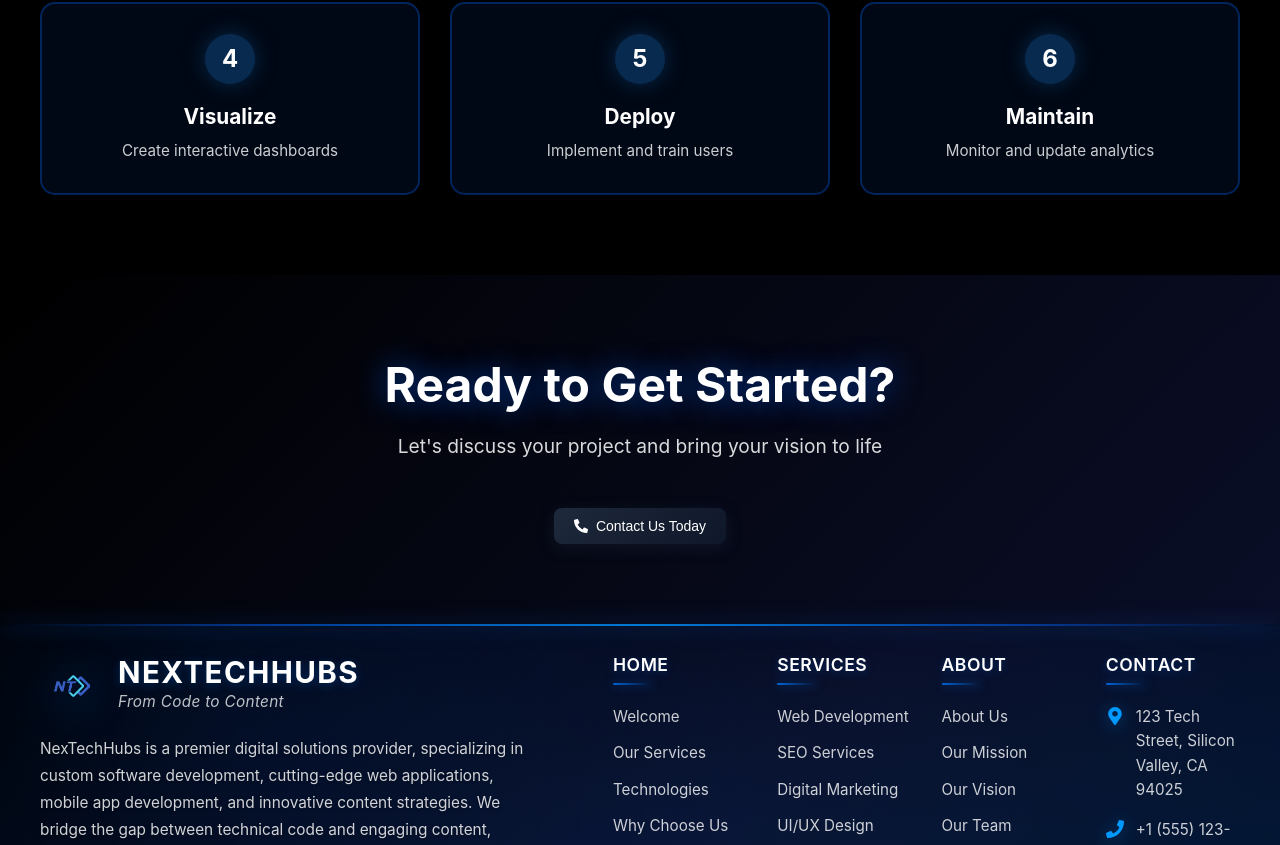
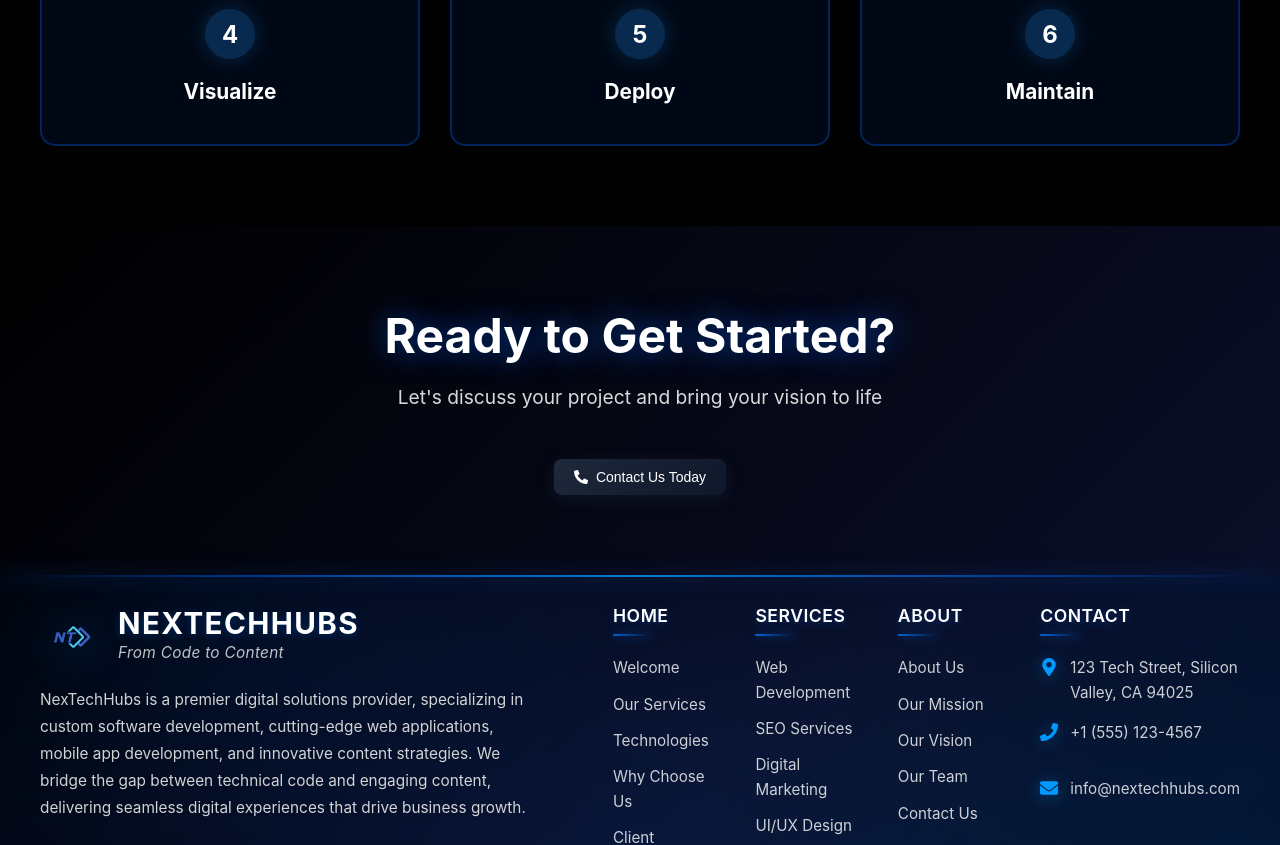
Before and after one commit to LeGeND212L/NexTechHub, a React (Create React App) app in the folder frontend/: page /services/power-bi in a window 1280 px wide. Shown: the part 1960-2805 px from the top of the page. Built offline with nearby package versions, Linux system fonts and the light colour scheme.

Commit message:
Add smooth scroll navigation for footer links with section targeting

```diff
--- a/frontend/src/components/Footer.css
+++ b/frontend/src/components/Footer.css
@@ -514,7 +514,6 @@
 .contact-column .contact-link span {
   flex: 1;
   line-height: 1.6;
-  word-break: break-word;
 }
 
 /* Social Media Icons */
--- a/frontend/src/components/Footer.js
+++ b/frontend/src/components/Footer.js
@@ -1,4 +1,4 @@
-import React, { useState } from 'react';
+import React, { useState, useEffect } from 'react';
 import {
     FaTwitter,
     FaFacebookF,
@@ -14,7 +14,7 @@ import {
     FaMapMarkerAlt
 } from 'react-icons/fa';
 import { SiPayoneer } from 'react-icons/si';
-import { Link } from 'react-router-dom';
+import { Link, useNavigate, useLocation } from 'react-router-dom';
 import logo from '../assets/logo_img.png';
 import jazzcashLogo from '../assets/Jazzcash.png';
 import './Footer.css';
@@ -29,6 +29,50 @@ const footerServices = [
 
 const Footer = () => {
     const [hoveredService, setHoveredService] = useState(null);
+    const navigate = useNavigate();
+    const location = useLocation();
+
+    // Handle hash navigation on component mount or location change
+    useEffect(() => {
+        if (location.hash) {
+            const sectionId = location.hash.substring(1); // Remove the '#' from hash
+            setTimeout(() => {
+                const element = document.getElementById(sectionId);
+                if (element) {
+                    const offsetTop = element.offsetTop - 80;
+                    window.scrollTo({
+                        top: offsetTop,
+                        behavior: 'smooth'
+                    });
+                }
+            }, 100);
+        }
+    }, [location]);
+
+    // Smooth scroll to section
+    const scrollToSection = (sectionId) => {
+        const element = document.getElementById(sectionId);
+        if (element) {
+            const offsetTop = element.offsetTop - 80; // Account for fixed navbar
+            window.scrollTo({
+                top: offsetTop,
+                behavior: 'smooth'
+            });
+        }
+    };
+
+    // Handle navigation with smooth scroll
+    const handleSectionClick = (e, path, sectionId) => {
+        e.preventDefault();
+
+        // If we're already on the target page, just scroll
+        if (location.pathname === path) {
+            scrollToSection(sectionId);
+        } else {
+            // Navigate to the page first, then scroll after navigation
+            navigate(path + '#' + sectionId);
+        }
+    };
 
     return (
         <footer className="footer">
@@ -84,10 +128,42 @@ const Footer = () => {
                                 <h4>Home</h4>
                                 <ul>
                                     <li><Link to="/">Welcome</Link></li>
-                                    <li><Link to="/#services">Our Services</Link></li>
-                                    <li><Link to="/#technologies">Technologies</Link></li>
-                                    <li><Link to="/#why-choose">Why Choose Us</Link></li>
-                                    <li><Link to="/#feedback">Client Feedback</Link></li>
+                                    <li>
+                                        <a
+                                            href="/#services"
+                                            onClick={(e) => handleSectionClick(e, '/', 'services')}
+                                            style={{ cursor: 'pointer' }}
+                                        >
+                                            Our Services
+                                        </a>
+                                    </li>
+                                    <li>
+                                        <a
+                                            href="/#technologies"
+                                            onClick={(e) => handleSectionClick(e, '/', 'technologies')}
+                                            style={{ cursor: 'pointer' }}
+                                        >
+                                            Technologies
+                                        </a>
+                                    </li>
+                                    <li>
+                                        <a
+                                            href="/#why-choose"
+                                            onClick={(e) => handleSectionClick(e, '/', 'why-choose')}
+                                            style={{ cursor: 'pointer' }}
+                                        >
+                                            Why Choose Us
+                                        </a>
+                                    </li>
+                                    <li>
+                                        <a
+                                            href="/#feedback"
+                                            onClick={(e) => handleSectionClick(e, '/', 'feedback')}
+                                            style={{ cursor: 'pointer' }}
+                                        >
+                                            Client Feedback
+                                        </a>
+                                    </li>
                                 </ul>
                             </div>
 
@@ -120,9 +196,33 @@ const Footer = () => {
                                 <h4>About</h4>
                                 <ul>
                                     <li><Link to="/about">About Us</Link></li>
-                                    <li><Link to="/about#mission">Our Mission</Link></li>
-                                    <li><Link to="/about#vision">Our Vision</Link></li>
-                                    <li><Link to="/about#team">Our Team</Link></li>
+                                    <li>
+                                        <a
+                                            href="/about#mission"
+                                            onClick={(e) => handleSectionClick(e, '/about', 'mission')}
+                                            style={{ cursor: 'pointer' }}
+                                        >
+                                            Our Mission
+                                        </a>
+                                    </li>
+                                    <li>
+                                        <a
+                                            href="/about#vision"
+                                            onClick={(e) => handleSectionClick(e, '/about', 'vision')}
+                                            style={{ cursor: 'pointer' }}
+                                        >
+                                            Our Vision
+                                        </a>
+                                    </li>
+                                    <li>
+                                        <a
+                                            href="/about#team"
+                                            onClick={(e) => handleSectionClick(e, '/about', 'team')}
+                                            style={{ cursor: 'pointer' }}
+                                        >
+                                            Our Team
+                                        </a>
+                                    </li>
                                     <li><Link to="/contact">Contact Us</Link></li>
                                 </ul>
                             </div>
--- a/frontend/src/pages/public/About.js
+++ b/frontend/src/pages/public/About.js
@@ -1,11 +1,31 @@
-import React from 'react';
+import React, { useEffect } from 'react';
 import { motion } from 'framer-motion';
+import { useLocation } from 'react-router-dom';
 import Navbar from '../../components/Navbar';
 import Footer from '../../components/Footer';
 import { FaLightbulb, FaUsers, FaRocket, FaHeart, FaAward, FaGlobeAmericas, FaLinkedin, FaGithub, FaTwitter, FaHandshake, FaShieldAlt } from 'react-icons/fa';
 import './About.css';
 
 const About = () => {
+    const location = useLocation();
+
+    // Handle hash navigation
+    useEffect(() => {
+        if (location.hash) {
+            const sectionId = location.hash.substring(1);
+            setTimeout(() => {
+                const element = document.getElementById(sectionId);
+                if (element) {
+                    const offsetTop = element.offsetTop - 80;
+                    window.scrollTo({
+                        top: offsetTop,
+                        behavior: 'smooth'
+                    });
+                }
+            }, 100);
+        }
+    }, [location]);
+
     const values = [
         {
             icon: <FaLightbulb />,
@@ -240,7 +260,7 @@ const About = () => {
             </section>
 
             {/* Mission & Vision Section */}
-            <section className="mission-vision">
+            <section className="mission-vision" id="vision">
                 <div className="container">
                     <div className="mv-grid">
                         <motion.div
@@ -312,7 +332,7 @@ const About = () => {
             </section>
 
             {/* Team Section */}
-            <section className="about-team">
+            <section className="about-team" id="team">
                 <div className="container">
                     <motion.div
                         initial={{ opacity: 0, y: 30 }}
--- a/frontend/src/pages/public/Home.js
+++ b/frontend/src/pages/public/Home.js
@@ -1,6 +1,6 @@
-import React, { useCallback, useMemo, useRef, useState } from 'react';
+import React, { useCallback, useMemo, useRef, useState, useEffect } from 'react';
 import { motion } from 'framer-motion';
-import { useNavigate } from 'react-router-dom';
+import { useNavigate, useLocation } from 'react-router-dom';
 import { FaPhoneAlt } from 'react-icons/fa';
 import Navbar from '../../components/Navbar';
 import HeroParticles from '../../components/HeroParticles';
@@ -9,6 +9,24 @@ import './Home.css';
 
 const Home = () => {
     const navigate = useNavigate();
+    const location = useLocation();
+
+    // Handle hash navigation
+    useEffect(() => {
+        if (location.hash) {
+            const sectionId = location.hash.substring(1);
+            setTimeout(() => {
+                const element = document.getElementById(sectionId);
+                if (element) {
+                    const offsetTop = element.offsetTop - 80;
+                    window.scrollTo({
+                        top: offsetTop,
+                        behavior: 'smooth'
+                    });
+                }
+            }, 100);
+        }
+    }, [location]);
 
     const services = useMemo(() => ([
         { name: 'Research & Academic Writing', image: 'https://images.unsplash.com/photo-1456513080510-7bf3a84b82f8?w=400&h=300&fit=crop&q=80', color: '#082A4E', description: 'Professional Research Papers & Dissertations', slug: 'research-writing' },
@@ -91,7 +109,7 @@ const Home = () => {
             </section>
 
             {/* Services Section */}
-            <section className="services-section">
+            <section className="services-section" id="services">
                 <div className="container">
                     <div>
                         <h2 className="section-title">Our Services</h2>
@@ -166,7 +184,7 @@ const Home = () => {
             </section>
 
             {/* Technologies Section */}
-            <section className="technologies-section">
+            <section className="technologies-section" id="technologies">
                 <div className="container">
                     <div>
                         <h2 className="section-title">Technologies We Master</h2>
@@ -218,7 +236,7 @@ const Home = () => {
             </section>
 
             {/* Why Choose Us */}
-            <section className="why-us-section">
+            <section className="why-us-section" id="why-choose">
                 <div className="container">
                     <div>
                         <h2 className="section-title">Why Choose NexTechHubs?</h2>
--- a/frontend/src/pages/public/ServiceDetail.js
+++ b/frontend/src/pages/public/ServiceDetail.js
@@ -32,12 +32,12 @@ const ServiceDetail = () => {
                 'Direct communication with writers'
             ],
             process: [
-                { step: 'Consultation', desc: 'Discuss your requirements and objectives' },
-                { step: 'Planning', desc: 'Outline structure and research methodology' },
-                { step: 'Research', desc: 'Conduct thorough literature review and data collection' },
-                { step: 'Writing', desc: 'Draft with proper citations and formatting' },
-                { step: 'Review', desc: 'Quality check and revisions as needed' },
-                { step: 'Delivery', desc: 'Final document with formatting and references' }
+                { step: 'Consultation'},
+                { step: 'Planning' },
+                { step: 'Research'},
+                { step: 'Writing' },
+                { step: 'Review' },
+                { step: 'Delivery' }
             ]
         },
         'web-development': {
@@ -90,12 +90,12 @@ const ServiceDetail = () => {
                 'Cloud backend integration'
             ],
             process: [
-                { step: 'Concept', desc: 'Define app vision and core features' },
-                { step: 'Design', desc: 'Create stunning UI/UX for mobile' },
-                { step: 'Development', desc: 'Build with native or cross-platform tech' },
-                { step: 'Testing', desc: 'Rigorous QA on real devices' },
-                { step: 'Launch', desc: 'Submit to App Store and Google Play' },
-                { step: 'Maintain', desc: 'Monitor performance and release updates' }
+                { step: 'Concept'},
+                { step: 'Design' },
+                { step: 'Development' },
+                { step: 'Testing' },
+                { step: 'Launch' },
+                { step: 'Maintain' }
             ]
         },
         'seo': {
@@ -119,12 +119,12 @@ const ServiceDetail = () => {
                 'Long-term sustainable results'
             ],
             process: [
-                { step: 'Audit', desc: 'Analyze current SEO performance' },
-                { step: 'Strategy', desc: 'Develop customized SEO roadmap' },
-                { step: 'Optimize', desc: 'Implement on-page and technical improvements' },
-                { step: 'Content', desc: 'Create SEO-optimized content' },
-                { step: 'Build', desc: 'Acquire quality backlinks' },
-                { step: 'Monitor', desc: 'Track rankings and adjust strategy' }
+                { step: 'Audit' },
+                { step: 'Strategy' },
+                { step: 'Optimize' },
+                { step: 'Content' },
+                { step: 'Build' },
+                { step: 'Monitor' }
             ]
         },
         'social-media-marketing': {
@@ -148,12 +148,12 @@ const ServiceDetail = () => {
                 'Measurable ROI'
             ],
             process: [
-                { step: 'Research', desc: 'Understand target audience and competitors' },
-                { step: 'Strategy', desc: 'Plan campaigns across channels' },
-                { step: 'Create', desc: 'Develop engaging content and creatives' },
-                { step: 'Launch', desc: 'Execute campaigns with precise targeting' },
-                { step: 'Optimize', desc: 'A/B test and refine for performance' },
-                { step: 'Report', desc: 'Provide detailed analytics and insights' }
+                { step: 'Research' },
+                { step: 'Strategy' },
+                { step: 'Create' },
+                { step: 'Launch' },
+                { step: 'Optimize' },
+                { step: 'Report' }
             ]
         },
         'medical-writing': {
@@ -177,12 +177,12 @@ const ServiceDetail = () => {
                 'Peer-review ready content'
             ],
             process: [
-                { step: 'Brief', desc: 'Understand medical topic and requirements' },
-                { step: 'Research', desc: 'Review literature and clinical data' },
-                { step: 'Draft', desc: 'Create scientifically accurate content' },
-                { step: 'Review', desc: 'Medical expert review and validation' },
-                { step: 'Edit', desc: 'Refine for clarity and compliance' },
-                { step: 'Submit', desc: 'Deliver publication-ready document' }
+                { step: 'Brief' },
+                { step: 'Research' },
+                { step: 'Draft' },
+                { step: 'Review' },
+                { step: 'Edit' },
+                { step: 'Submit' }
             ]
         },
         'power-bi': {
@@ -206,12 +206,12 @@ const ServiceDetail = () => {
                 'Improved business intelligence'
             ],
             process: [
-                { step: 'Discovery', desc: 'Identify data sources and KPIs' },
-                { step: 'Extract', desc: 'Collect and integrate data' },
-                { step: 'Model', desc: 'Structure data for analysis' },
-                { step: 'Visualize', desc: 'Create interactive dashboards' },
-                { step: 'Deploy', desc: 'Implement and train users' },
-                { step: 'Maintain', desc: 'Monitor and update analytics' }
+                { step: 'Discovery' },
+                { step: 'Extract' },
+                { step: 'Model' },
+                { step: 'Visualize' },
+                { step: 'Deploy' },
+                { step: 'Maintain' }
             ]
         },
         'python': {
@@ -235,12 +235,12 @@ const ServiceDetail = () => {
                 'Easy integration'
             ],
             process: [
-                { step: 'Plan', desc: 'Define API endpoints and data models' },
-                { step: 'Design', desc: 'Create API architecture and schema' },
-                { step: 'Develop', desc: 'Build with modern frameworks' },
-                { step: 'Test', desc: 'Comprehensive API testing' },
-                { step: 'Document', desc: 'Create detailed API documentation' },
-                { step: 'Deploy', desc: 'Launch with monitoring' }
+                { step: 'Plan' },
+                { step: 'Design' },
+                { step: 'Develop' },
+                { step: 'Test' },
+                { step: 'Document' },
+                { step: 'Deploy' }
             ]
         },
         'networking': {
@@ -264,12 +264,12 @@ const ServiceDetail = () => {
                 'Reduced downtime'
             ],
             process: [
-                { step: 'Assess', desc: 'Analyze current database setup' },
-                { step: 'Design', desc: 'Create optimal database schema' },
-                { step: 'Implement', desc: 'Deploy database solution' },
-                { step: 'Optimize', desc: 'Tune queries and indexes' },
-                { step: 'Secure', desc: 'Implement security measures' },
-                { step: 'Monitor', desc: 'Ongoing performance tracking' }
+                { step: 'Assess' },
+                { step: 'Design' },
+                { step: 'Implement' },
+                { step: 'Optimize' },
+                { step: 'Secure' },
+                { step: 'Monitor' }
             ]
         },
         'devops': {
@@ -293,12 +293,12 @@ const ServiceDetail = () => {
                 'Peace of mind'
             ],
             process: [
-                { step: 'Setup', desc: 'Configure monitoring and alerts' },
-                { step: 'Monitor', desc: 'Track system health 24/7' },
-                { step: 'Respond', desc: 'Quick incident response' },
-                { step: 'Fix', desc: 'Resolve issues efficiently' },
-                { step: 'Update', desc: 'Regular maintenance and updates' },
-                { step: 'Report', desc: 'Monthly performance reports' }
+                { step: 'Setup' },
+                { step: 'Monitor' },
+                { step: 'Respond' },
+                { step: 'Fix' },
+                { step: 'Update' },
+                { step: 'Report' }
             ]
         },
         'financial-analysis': {
@@ -322,12 +322,12 @@ const ServiceDetail = () => {
                 'Detailed ROI tracking'
             ],
             process: [
-                { step: 'Analyze', desc: 'Understand business goals and audience' },
-                { step: 'Setup', desc: 'Create campaigns and ad groups' },
-                { step: 'Launch', desc: 'Start campaigns with optimal bids' },
-                { step: 'Optimize', desc: 'Refine targeting and bids' },
-                { step: 'Test', desc: 'A/B test ad copy and landing pages' },
-                { step: 'Scale', desc: 'Expand successful campaigns' }
+                { step: 'Analyze' },
+                { step: 'Setup' },
+                { step: 'Launch' },
+                { step: 'Optimize' },
+                { step: 'Test' },
+                { step: 'Scale' }
             ]
         },
         'all-coding-projects': {
@@ -351,12 +351,12 @@ const ServiceDetail = () => {
                 'Easy inventory management'
             ],
             process: [
-                { step: 'Plan', desc: 'Define store requirements and features' },
-                { step: 'Design', desc: 'Create attractive storefront UI' },
-                { step: 'Develop', desc: 'Build e-commerce functionality' },
-                { step: 'Integrate', desc: 'Connect payment and shipping' },
-                { step: 'Test', desc: 'Comprehensive checkout testing' },
-                { step: 'Launch', desc: 'Deploy and start selling' }
+                { step: 'Plan' },
+                { step: 'Design' },
+                { step: 'Develop' },
+                { step: 'Integrate' },
+                { step: 'Test' },
+                { step: 'Launch' }
             ]
         },
         'business-writing': {
@@ -380,12 +380,12 @@ const ServiceDetail = () => {
                 'Consistent voice'
             ],
             process: [
-                { step: 'Brief', desc: 'Understand brand and target audience' },
-                { step: 'Research', desc: 'Topic research and keyword analysis' },
-                { step: 'Write', desc: 'Create compelling content' },
-                { step: 'Optimize', desc: 'SEO optimization and formatting' },
-                { step: 'Edit', desc: 'Proofread and refine' },
-                { step: 'Publish', desc: 'Deliver ready-to-publish content' }
+                { step: 'Brief' },
+                { step: 'Research' },
+                { step: 'Write' },
+                { step: 'Optimize' },
+                { step: 'Edit' },
+                { step: 'Publish' }
             ]
         },
         'ui-ux': {
@@ -409,12 +409,12 @@ const ServiceDetail = () => {
                 'Consistent brand identity'
             ],
             process: [
-                { step: 'Research', desc: 'User research and competitive analysis' },
-                { step: 'Wireframe', desc: 'Create low-fidelity wireframes' },
-                { step: 'Design', desc: 'High-fidelity visual design' },
-                { step: 'Prototype', desc: 'Interactive prototypes' },
-                { step: 'Test', desc: 'User testing and feedback' },
-                { step: 'Handoff', desc: 'Developer-ready design files' }
+                { step: 'Research' },
+                { step: 'Wireframe' },
+                { step: 'Design' },
+                { step: 'Prototype' },
+                { step: 'Test' },
+                { step: 'Handoff' }
             ]
         }
     }), []);
```
